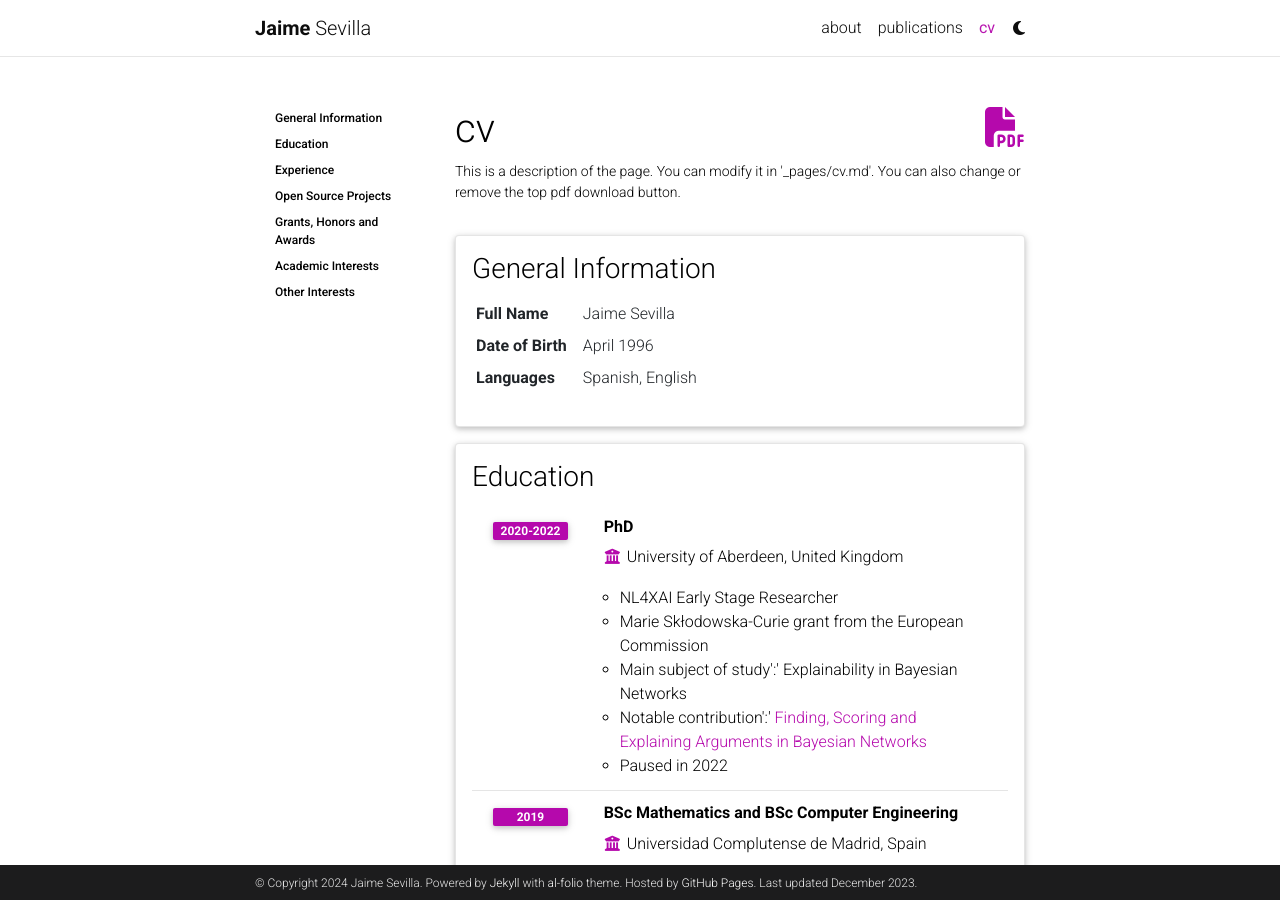
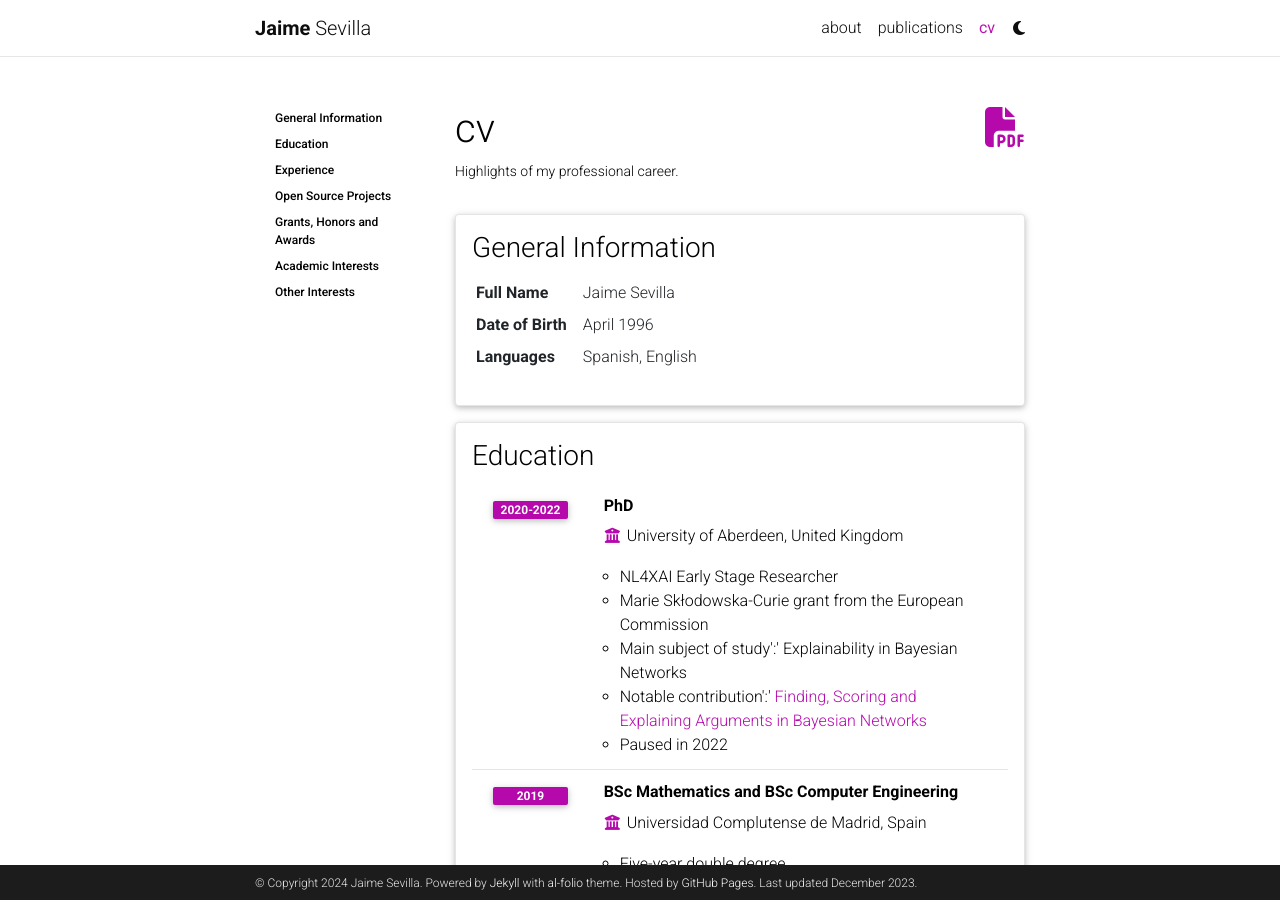
Before and after one commit to Jsevillamol/Jsevillamol.github.io, a Jekyll site: the page built from _pages/cv.md, in a window 1280 px wide and 900 px high. Built offline with Jekyll 4.4.1, drawn with Linux system fonts in a browser that asks for light colours; comment, search, counter and statistics services are not loaded; a style sheet for code colours, icons or effects is not loaded.

Commit message:
Update cv.md

```diff
--- a/_pages/cv.md
+++ b/_pages/cv.md
@@ -5,7 +5,7 @@
 nav: true
 nav_order: 4
 cv_pdf: CV_Jaime_Sevilla.pdf
-description: This is a description of the page. You can modify it in '_pages/cv.md'. You can also change or remove the top pdf download button.
+description: Highlights of my professional career.
 toc:
   sidebar: left
 ---
```
